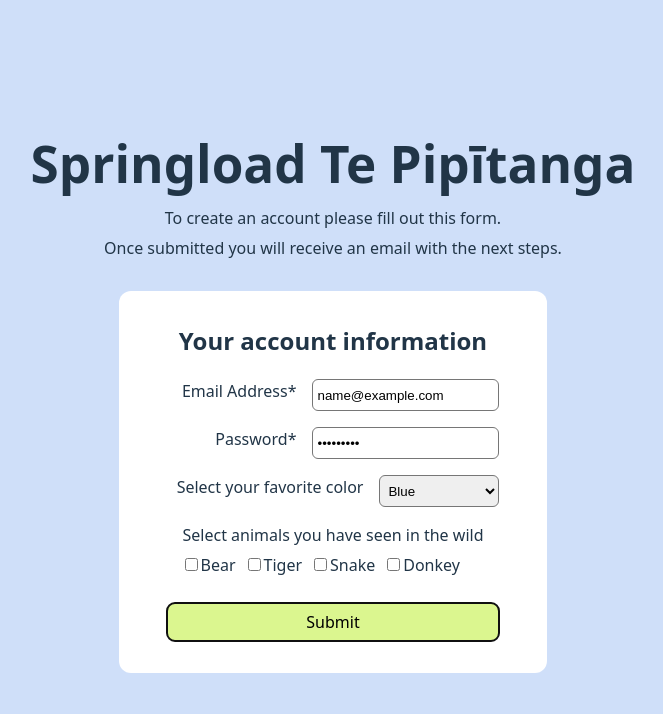
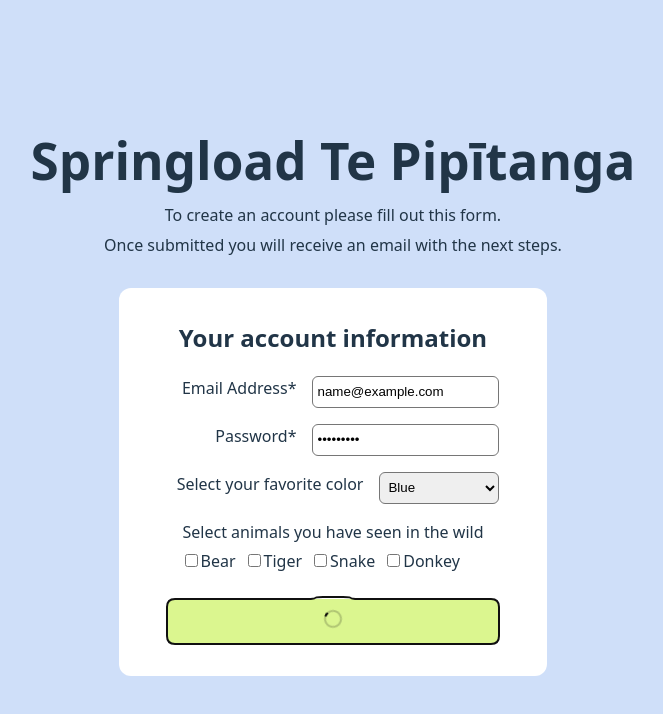
Before and after one commit to Claudia413/Springload-CEngelsman, a React (Vite) app: page / in a window 1280 px wide. Both pictures are taken after typing "name@example.com", "Sample123" into the empty fields and a click on the button "Submit". Shown: the top 714 px of the page, without its empty margins (307-970 px from the left). Built offline with nearby package versions, Linux system fonts and the light colour scheme.

Commit message:
Add loader animation for submit

```diff
--- a/src/components/form.jsx
+++ b/src/components/form.jsx
@@ -1,6 +1,9 @@
 import { useState } from "react";
 import "./form.scss";
+import LoaderIcon from "./loaderIcon";
+
 export default function CustomForm() {
+  const [loadingState, setLoadingState] = useState(false);
   const [formData, setFormData] = useState({
     email: "",
     password: "",
@@ -29,8 +32,16 @@
     }));
   };
 
+  const triggerLoading = () => {
+    setLoadingState(true);
+    setTimeout(() => {
+      setLoadingState(false);
+    }, 30000);
+  };
+
   const handleSubmit = (e) => {
     e.preventDefault();
+    triggerLoading();
     console.log("Form Data Submitted:", formData);
   };
 
@@ -131,7 +142,8 @@
       )}
 
       <button type="submit" className="button">
-        Submit
+        {loadingState && <LoaderIcon />}
+        {!loadingState && "Submit"}
       </button>
     </form>
   );
--- /dev/null
+++ b/src/components/loaderIcon.jsx
@@ -0,0 +1,44 @@
+import "./loaderIcon.scss";
+
+export default function LoaderIcon() {
+  /// Loader SVG from: https://codepen.io/aurer/pen/ZEJxpO I did not create this svg
+  return (
+    <svg
+      className="loader"
+      version="1.1"
+      id="loader-1"
+      xmlns="http://www.w3.org/2000/svg"
+      xmlns:xlink="http://www.w3.org/1999/xlink"
+      x="0px"
+      y="0px"
+      width="40px"
+      height="40px"
+      viewBox="0 0 40 40"
+      enable-background="new 0 0 40 40"
+      xml:space="preserve"
+    >
+      <path
+        opacity="0.2"
+        fill="#000"
+        d="M20.201,5.169c-8.254,0-14.946,6.692-14.946,14.946c0,8.255,6.692,14.946,14.946,14.946
+    s14.946-6.691,14.946-14.946C35.146,11.861,28.455,5.169,20.201,5.169z M20.201,31.749c-6.425,0-11.634-5.208-11.634-11.634
+    c0-6.425,5.209-11.634,11.634-11.634c6.425,0,11.633,5.209,11.633,11.634C31.834,26.541,26.626,31.749,20.201,31.749z"
+      />
+      <path
+        fill="#000"
+        d="M26.013,10.047l1.654-2.866c-2.198-1.272-4.743-2.012-7.466-2.012h0v3.312h0
+    C22.32,8.481,24.301,9.057,26.013,10.047z"
+      >
+        {/* <animateTransform
+          attributeType="xml"
+          attributeName="transform"
+          type="rotate"
+          from="0 20 20"
+          to="360 20 20"
+          dur="0.7s"
+          repeatCount="indefinite"
+        /> */}
+      </path>
+    </svg>
+  );
+}
--- /dev/null
+++ b/src/components/loaderIcon.scss
@@ -0,0 +1,19 @@
+@keyframes loader-spin {
+  from {
+    transform: rotate(0deg);
+  }
+  to {
+    transform: rotate(360deg);
+  }
+}
+
+@media (prefers-reduced-motion: no-preference) {
+  .loader {
+    animation: loader-spin infinite 1s linear;
+  }
+}
+
+.loader {
+  max-height: 24px;
+  overflow: hidden;
+}
```
